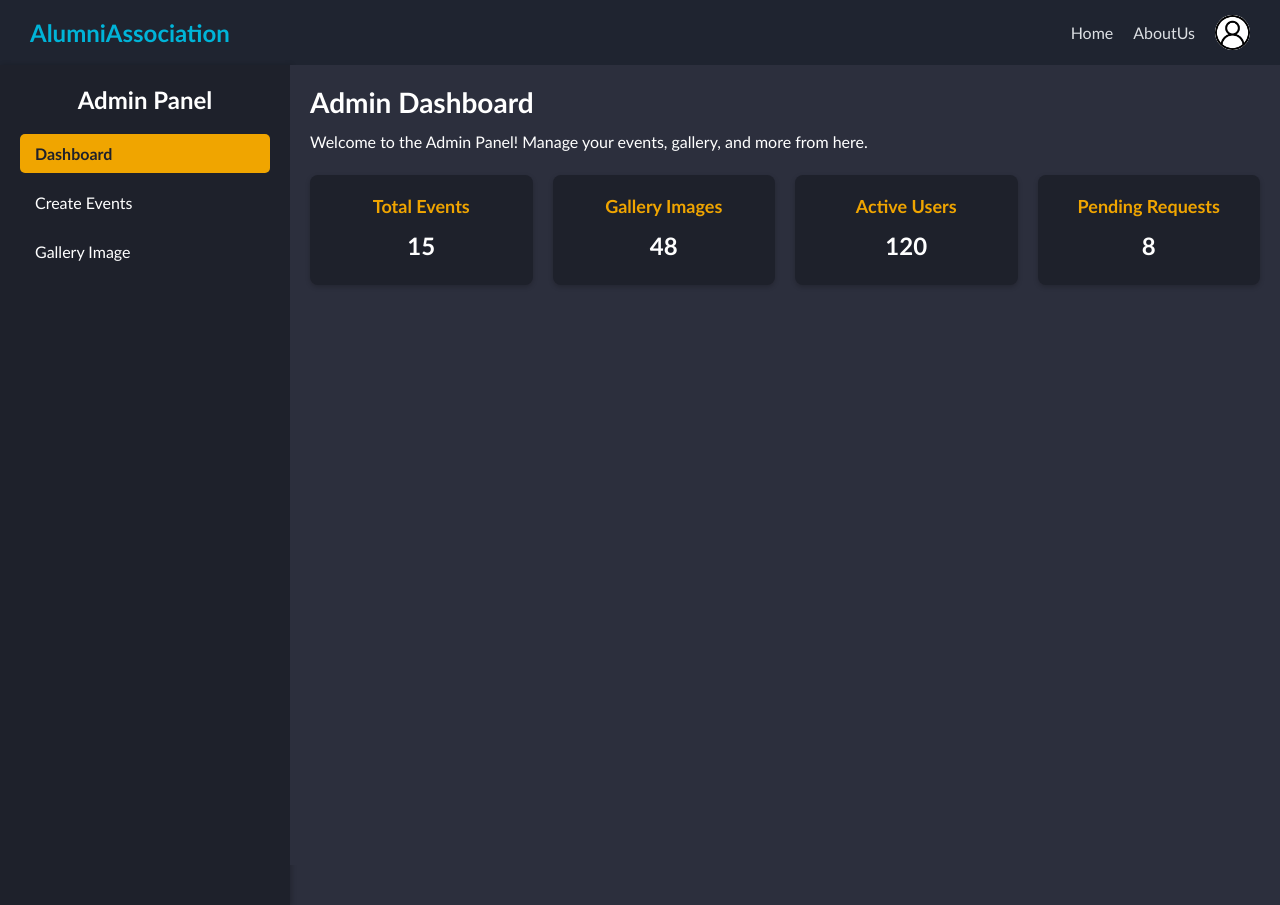
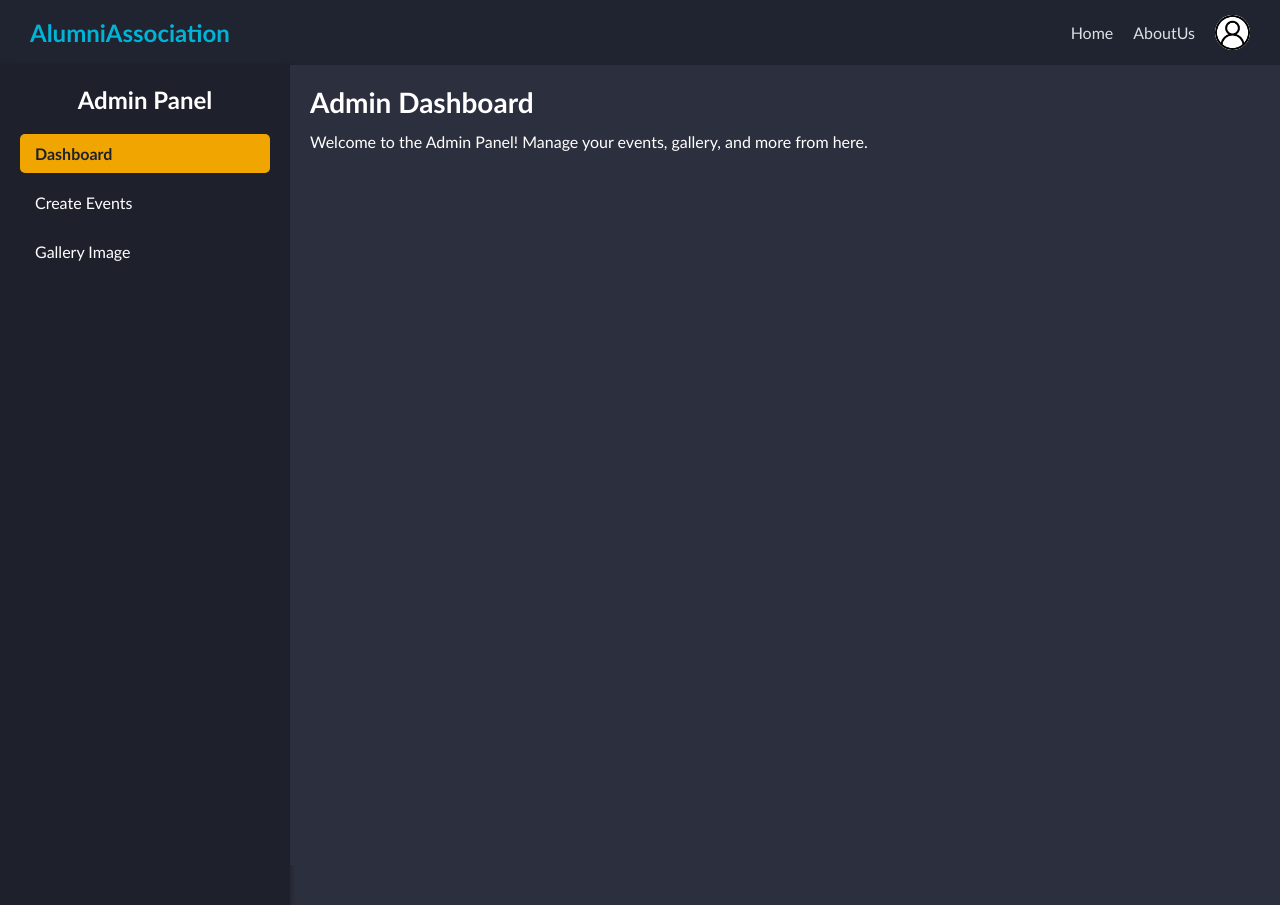
Before and after one commit to dipak9579/alumni-association, a React (Vite) app in the folder Frontend/: page /admin in a window 1280 px wide. Built offline with nearby package versions, Linux system fonts and the light colour scheme.

Commit message:
change in dashboard

```diff
--- a/Frontend/src/pages/Dashboard.jsx
+++ b/Frontend/src/pages/Dashboard.jsx
@@ -6,24 +6,7 @@ const Dashboard = () => {
         <div className="dashboard">
             <h1>Admin Dashboard</h1>
             <p>Welcome to the Admin Panel! Manage your events, gallery, and more from here.</p>
-            <div className="dashboard-overview">
-                <div className="card">
-                    <h3>Total Events</h3>
-                    <p>15</p>
-                </div>
-                <div className="card">
-                    <h3>Gallery Images</h3>
-                    <p>48</p>
-                </div>
-                <div className="card">
-                    <h3>Active Users</h3>
-                    <p>120</p>
-                </div>
-                <div className="card">
-                    <h3>Pending Requests</h3>
-                    <p>8</p>
-                </div>
-            </div>
+
         </div>
     );
 };
```
